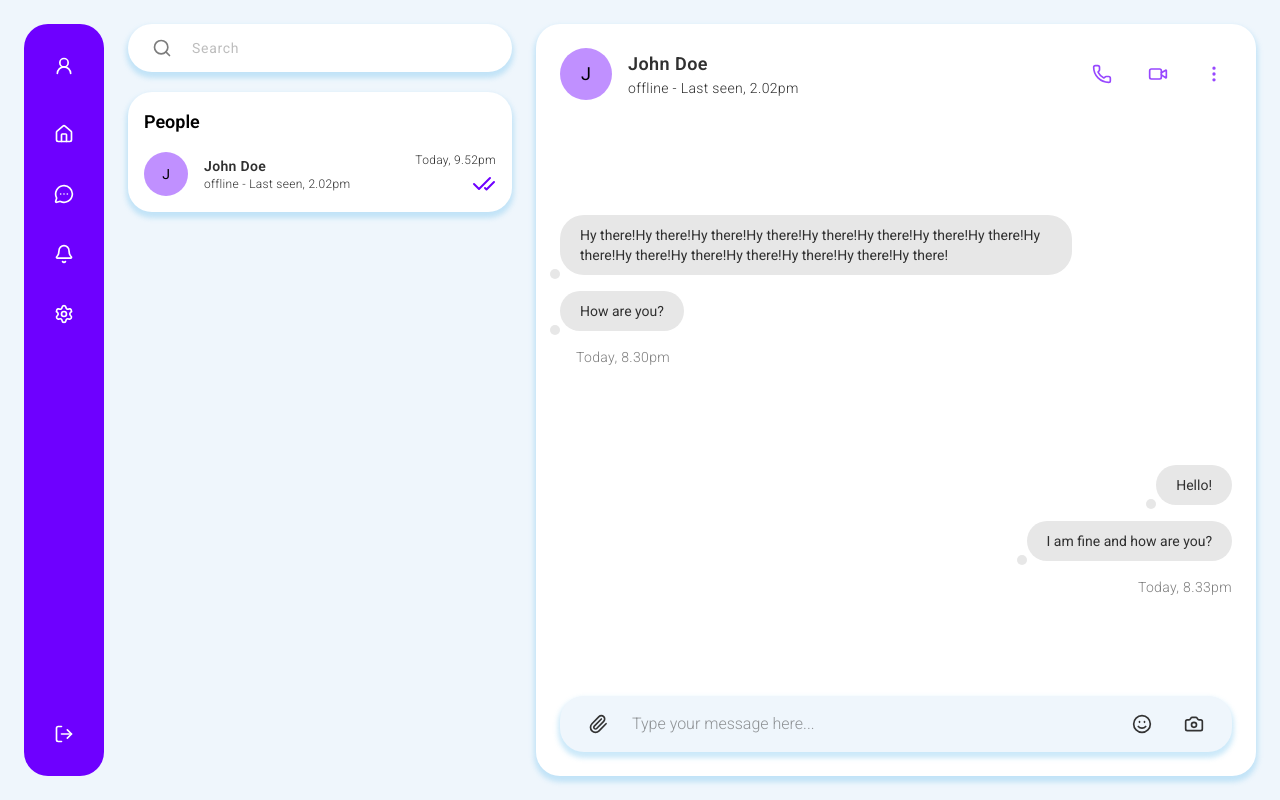
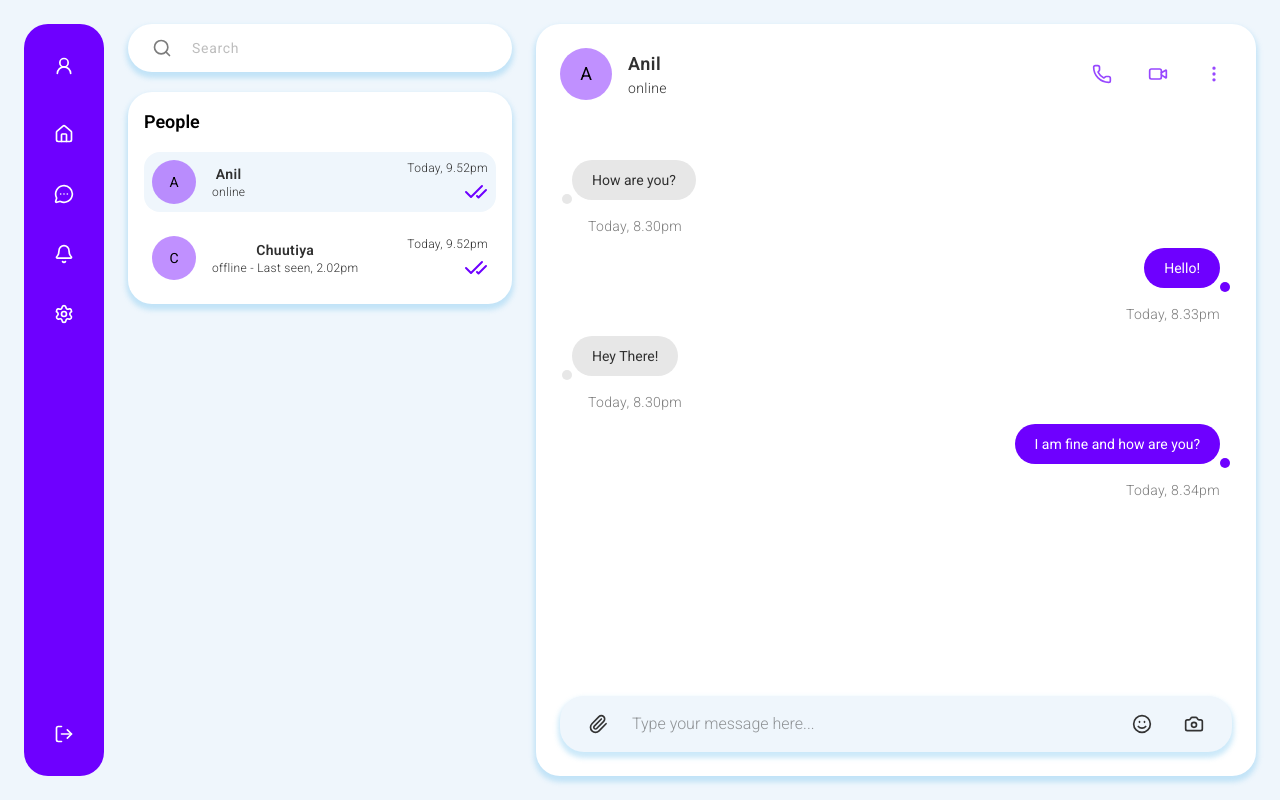
Before and after one commit to Nazarii-Lesniak/chatter, a Next.js app in the folder client/: page / in a window 1280 px wide. Built offline with nearby package versions, Linux system fonts and the light colour scheme.

Commit message:
feat(ui): connect chat list, window and message input to chat store

```diff
--- a/client/src/features/send-message/ui/MessageInput.tsx
+++ b/client/src/features/send-message/ui/MessageInput.tsx
@@ -1,8 +1,37 @@
 import { CameraIcon, PaperclipIcon, SmileIcon } from 'lucide-react';
+import { useState } from 'react';
+import { useChatStore } from '@/entities/chat';
 import { Button } from '@/shared/ui/button/Button';
 import * as Input from '@/shared/ui/input/Input';
 
 export function MessageInput() {
+  const [text, setText] = useState('');
+  const addMessage = useChatStore((state) => state.addMessage);
+  const activeChatId = useChatStore((state) => state.activeChatId);
+
+  const handleSend = () => {
+    if (!text.trim() || !activeChatId) return;
+    addMessage(activeChatId, {
+      id: crypto.randomUUID(),
+      text: text.trim(),
+      senderId: 'me',
+      timestamp:
+        'Today, ' +
+        new Date().toLocaleTimeString([], {
+          hour: '2-digit',
+          minute: '2-digit',
+        }),
+    });
+    setText('');
+  };
+
+  const handleKeyDown = (event: React.KeyboardEvent<HTMLTextAreaElement>) => {
+    if (event.key === 'Enter' && !event.shiftKey) {
+      event.preventDefault();
+      handleSend();
+    }
+  };
+
   return (
     <Input.Root variant="message">
       <Input.Icon>
@@ -11,7 +40,12 @@ export function MessageInput() {
         </Button>
       </Input.Icon>
 
-      <Input.Textarea placeholder="Type your message here..." />
+      <Input.Textarea
+        placeholder="Type your message here..."
+        value={text}
+        onChange={(event) => setText(event.target.value)}
+        onKeyDown={handleKeyDown}
+      />
 
       <Input.Icon>
         <Button variant="addon">
--- a/client/src/widgets/chat-list/ui/ChatList.tsx
+++ b/client/src/widgets/chat-list/ui/ChatList.tsx
@@ -1,18 +1,13 @@
 'use client';
 
-import type { UserType } from '@/entities/user/model/types';
+import { useChatStore } from '@/entities/chat';
 import { User } from '@/entities/user/ui';
 import { SearchInput } from '@/features/search-by-name';
 
-const userData: UserType = {
-  id: '1',
-  username: 'John Doe',
-  status: 'offline' as const,
-  lastSeen: ' - Last seen, 2.02pm',
-  createdAt: 'Today, 9.52pm',
-};
-
 export function ChatList() {
+  const chats = useChatStore((state) => state.chats);
+  const activeChatId = useChatStore((state) => state.activeChatId);
+  const setActiveChat = useChatStore((state) => state.setActiveChat);
   return (
     <div className="hidden md:hidden lg:flex lg:flex-col lg:w-80 xl:w-96 lg:gap-5 lg:shrink-0">
       <SearchInput />
@@ -20,7 +15,18 @@ export function ChatList() {
         <h2 className="text-base md:text-lg lg:text-lg lg:font-semibold">
           People
         </h2>
-        <User user={userData} variant="chatList">
+        {chats.map((chat) => (
+          <button
+            type="button"
+            key={chat.id}
+            onClick={() => setActiveChat(chat.id)}
+            className={`p-2 rounded-2xl cursor-pointer transition-colors ${
+              chat.id === activeChatId
+                ? 'bg-chat-background'
+                : 'hover:bg-chat-background/60'
+            }`}
+          >
+            <User user={chat} variant="chatList">
               <User.Avatar />
               <User.Info>
                 <User.Username />
@@ -31,6 +37,8 @@ export function ChatList() {
                 <User.Badge />
               </User.Meta>
             </User>
+          </button>
+        ))}
       </div>
     </div>
   );
--- a/client/src/widgets/chat-window/ui/ChatWindow.tsx
+++ b/client/src/widgets/chat-window/ui/ChatWindow.tsx
@@ -1,49 +1,58 @@
 'use client';
 
+import { useChatStore } from '@/entities/chat';
+import type { Message as MessageType } from '@/entities/chat/model/useChatStore';
 import { Message } from '@/entities/message';
 import { User } from '@/entities/user';
-import type { UserType } from '@/entities/user/model/types';
 import { ChatActions } from '@/features/chat-actions/ui/ChatActions';
 import { MessageInput } from '@/features/send-message';
 
-const userData: UserType = {
-  id: '1',
-  username: 'John Doe',
-  status: 'offline' as const,
-  lastSeen: ' - Last seen, 2.02pm',
-
-  createdAt: 'Today, 9.52pm',
-};
+const EMPTY_MESSAGES: MessageType[] = [];
 
 export function ChatWindow() {
+  const activeChatId = useChatStore((state) => state.activeChatId);
+  const activeChat = useChatStore((state) =>
+    state.chats.find((c) => c.id === activeChatId),
+  );
+
+  const messages = useChatStore((state) =>
+    activeChatId && state.messages[activeChatId]
+      ? state.messages[activeChatId]
+      : EMPTY_MESSAGES,
+  );
+
   return (
     <div className="flex flex-col w-full h-full p-3 gap-3 rounded-2xl flex-1 md:p-5 md:gap-4 md:rounded-3xl lg:p-6 lg:gap-6 lg:rounded-3xl lg:flex-1 bg-white items-stretch justify-between max-w-full shadow-input-glow">
       <div className="flex justify-between w-full pb-2 md:pb-3 lg:pb-4">
-        <User user={userData} variant="chatWindow">
+        {activeChat && (
+          <User user={activeChat} variant="chatWindow">
             <User.Avatar />
             <User.Info>
               <User.Username />
               <User.LastSeen />
             </User.Info>
           </User>
+        )}
 
         <ChatActions />
       </div>
+      <div className="flex-1 overflow-y-auto overflow-x-hidden flex flex-col gap-3 my-2 p-3 scrollbar-thin">
+        {messages.map((message) => {
+          const isOwn = message.senderId === 'me';
 
-      <Message variant="companion" className="flex self-start">
-        <Message.Bubble>
-          Hy there!Hy there!Hy there!Hy there!Hy there!Hy there!Hy there!Hy
-          there!Hy there!Hy there!Hy there!Hy there!Hy there!Hy there!Hy there!
+          return (
+            <Message
+              key={message.id}
+              className={isOwn ? 'self-end items-end' : 'self-start'}
+            >
+              <Message.Bubble variant={isOwn ? 'own' : 'companion'}>
+                {message.text}
               </Message.Bubble>
-        <Message.Bubble>How are you?</Message.Bubble>
-        <Message.Timestamp>Today, 8.30pm</Message.Timestamp>
+              <Message.Timestamp>{message.timestamp}</Message.Timestamp>
             </Message>
-      <Message variant="own" className="flex self-end items-end">
-        <Message.Bubble>Hello!</Message.Bubble>
-        <Message.Bubble>I am fine and how are you?</Message.Bubble>
-        <Message.Timestamp>Today, 8.33pm</Message.Timestamp>
-      </Message>
-
+          );
+        })}
+      </div>
       <MessageInput />
     </div>
   );
```
Lines whose indentation alone changed are shown as unchanged.
